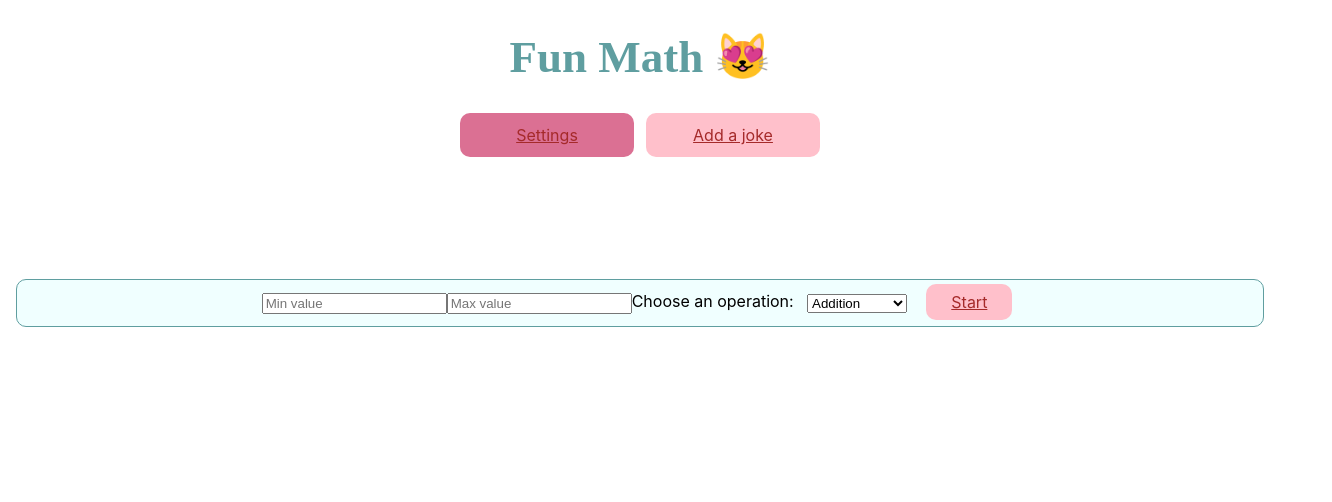
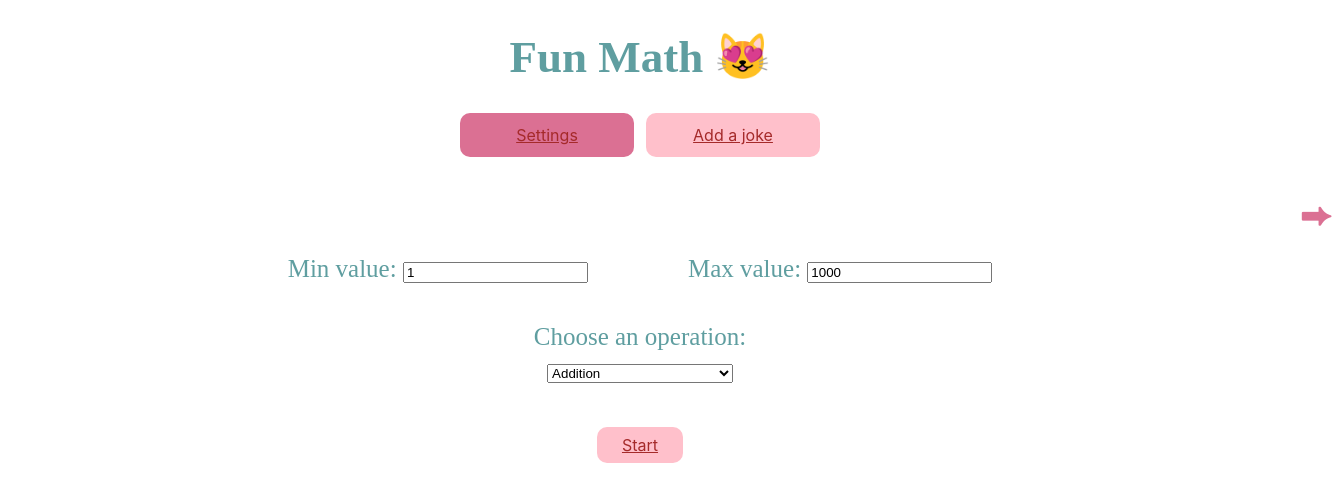
Before and after one commit to shnatya/math-fun-project, a React (Create React App) app: page /settings in a window 1280 px wide. Shown: the top 502 px of the page, 1332 px wide, since content can reach past the window. Built offline with nearby package versions, Linux system fonts and the light colour scheme; data requests are answered from the project's data file.

Commit message:
Save settings until change them. Add arrow for scrolling through db of jokes

```diff
--- a/src/App.js
+++ b/src/App.js
@@ -29,13 +29,21 @@ function App() {
       [name]: value,
     })
   }
-
+  function onClick() {
+    const DBlength = jokesDB.length;
+    if(jokeIndex === DBlength - 2 || jokeIndex < DBlength - 2) {
+      setJokeIndex(jokeIndex + 1);
+    }else {
+      setJokeIndex(0)
+    }
+}
   return (
     <div className="App">
       <Header />
+      <h1 className="arrow" onClick={onClick}>&#11157;</h1>
       <Switch>
         <Route exact path='/settings'>
-          <Settings setValue={setValue}/>
+          <Settings settings={settings} setValue={setValue}/>
         </Route>
         <Route exact path='/addajoke'>
           <NewJokeForm />
--- a/src/Header.js
+++ b/src/Header.js
@@ -8,7 +8,7 @@ const linkStyles = {
     width: "150px",
     padding: "12px",
     margin: "0 6px 6px",
-    "border-radius": "10px",
+    borderRadius: "10px",
 }
 
 function Header() {
--- a/src/Joke.js
+++ b/src/Joke.js
@@ -77,23 +77,18 @@ function Joke({ joke, settings }) {
                 }else return objLetter;
             })
             setArrayOfObjectsForLetters(workingArray)
-
-            console.log("working array:")
-            console.log(workingArray)
-            console.log("array of obj for letters")
-            console.log(arrayOfObjectsForLetters)
-
-        }else{
-
-            console.log("Oops!")
         }
     }
+
     return (
-        <div className="border-joke">
-            <h1 className="font">{joke.question}</h1>
-            <Letters shuffledArray={shuffledArray} checkTotal={checkTotal} settings={settings}/>
-            <Answer arrayOfObjectsForLetters={arrayOfObjectsForLetters} />
-        </div>
+        <>
+
+            <div className="border-joke">
+                <h1 className="font">{joke.question}</h1>
+                <Letters shuffledArray={shuffledArray} checkTotal={checkTotal} settings={settings}/>
+                <Answer arrayOfObjectsForLetters={arrayOfObjectsForLetters} />
+            </div>
+        </>
     )
 }
 
--- a/src/LetterCard.js
+++ b/src/LetterCard.js
@@ -10,7 +10,7 @@ function LetterCard({obj, sendData}) {
             <form >
                 <h1 className="font">{obj.letter}</h1>
                 <h2 className='margin font'>{obj.max} {obj.sign} {obj.min}</h2>
-                <input onChange={onChange} className='margin input' type="text" name="answer" size='10' autocomplete="off"
+                <input onChange={onChange} className='margin input' type="text" name="answer" size='10' autoComplete="off"
                         placeholder="?"/>
             </form>
         </div>
--- a/src/Settings.js
+++ b/src/Settings.js
@@ -7,11 +7,13 @@ const linkStyles = {
     color: "brown",
     width: "70px",
     padding: "8px",
-    margin: "0 6px 6px",
-    "border-radius": "10px",
+    margin: "30px",
+    borderRadius: "10px",
 }
 
-function Settings({setValue}) {
+function Settings({ settings, setValue }) {
+
+    const {min, max, operation} = settings
 
     function handleValue(event){
         setValue(event.target.name, event.target.value)
@@ -19,17 +21,20 @@ function Settings({setValue}) {
     }
 
     return (
-        <div className="border margin">
+        <div className="settings">
 
-            <input onChange={handleValue} name="min" type="number" placeholder="Min value" />
-            <input onChange={handleValue} name="max" type="number" placeholder="Max value" />
-
-            <label>Choose an operation:</label>
-            <select onChange={handleValue} name="operation" className="margin">
-                <option value="+">Addition</option>
-                <option value="-">Subtraction</option>
-                <option value="*">Multiplication</option>
-            </select>
+            <label className="lable">Min value: </label>
+            <input style={{marginRight: "100px"}} onChange={handleValue} name="min" type="number" value={min} placeholder="Min value" />
+            <label className="lable">Max value: </label>
+            <input onChange={handleValue} name="max" type="number" value={max} placeholder="Max value" />
+            <div style={{display: "grid"}} className="settings">
+                <label style={{marginTop: "40px"}} className="lable">Choose an operation:</label>
+                <select className="margin" onChange={handleValue} name="operation" value={operation} >
+                    <option value="+">Addition</option>
+                    <option value="-">Subtraction</option>
+                    <option value="*">Multiplication</option>
+                </select>
+            </div>
             <NavLink
                 exact
                 to="/joke"
--- a/src/index.css
+++ b/src/index.css
@@ -45,10 +45,10 @@ code {
   padding: 10px;
   margin-left: 20px;
   margin-right: 20px;
-  margin-bottom: 100px;
+  margin-bottom: 20px;
 }
 .bottom{
-  padding-bottom: 100px;
+  padding-bottom: 10px;
 }
 .font{
   font-family:cursive;
@@ -71,3 +71,19 @@ code {
 .font-size{
   font-size: 45px;
 }
+.lable{
+  font-size: 25px;
+  font-family:cursive;
+  color: cadetblue;
+}
+.settings{
+  display: block;
+  flex-direction: row;
+  flex-wrap: wrap;
+  justify-content: space-evenly;
+}
+.arrow{
+  color:palevioletred;
+  margin-left: 1300px;
+  display: flex;
+}
```
